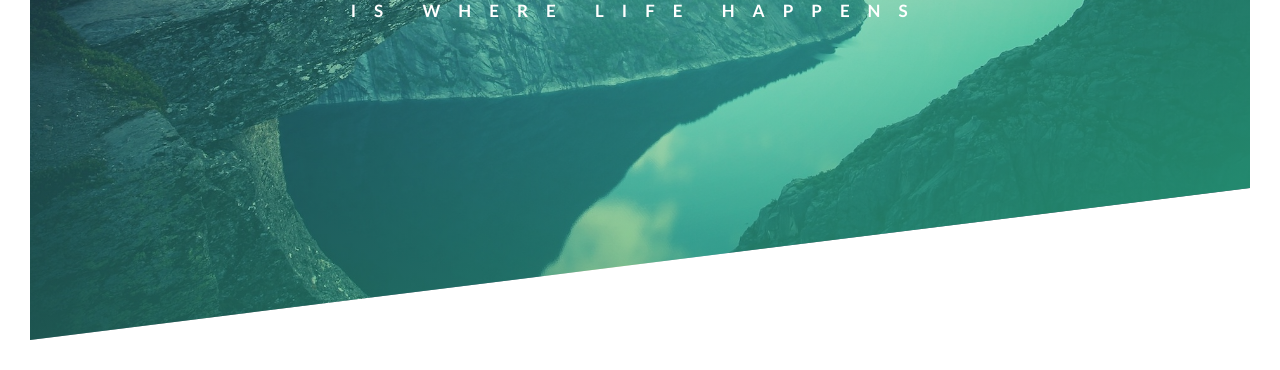
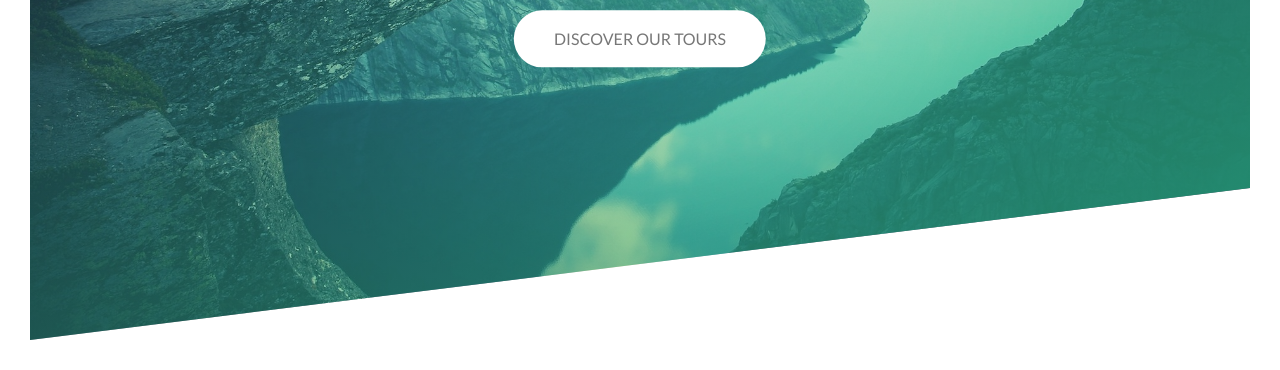
Before and after one commit to annguyen0505/css-trainning, a website: page index.html in a window 1280 px wide. Shown: the part 450-820 px from the top of the page. Drawn offline with Linux system fonts and the light colour scheme.

Commit message:
create animated button

```diff
--- a/css/style.css
+++ b/css/style.css
@@ -33,10 +33,6 @@ body {
   width: auto;
 }
 
-.header-primary:hover {
-  transform: scale(1.5);
-}
-
 .logo-sub {
   text-align: center;
   color: rgba(46, 44, 44, 0.788);
@@ -66,11 +62,42 @@ body {
   animation-timing-function: ease-out;
 }
 
+.btn:link,
+.btn:visited {
+  display: inline-block;
+  text-decoration: none;
+  text-transform: uppercase;
+  text-align: center;
+  border-radius: 100px;
+}
+
+.btn-white {
+  color: #777;
+  background-color: #fff;
+}
+
+.btn-medium {
+  padding: 15px 40px;
+}
+
+.btn-large {}
+
+.btn:hover {
+  transform: translateY(-5px);
+  box-shadow: 0 10px 20px 0 rgba(0, 0, 0, .5);
+}
+
+.btn:active {
+  transform: translateY(-2px);
+  box-shadow: 0 10px 10px 0 rgba(0, 0, 0, .5);
+}
+
 .centered-box {
   position: absolute;
   top: 50%;
   left: 50%;
   transform: translate(-50%, -50%);
+  text-align: center;
 }
 
 @keyframes moveInLeft {
--- a/index.html
+++ b/index.html
@@ -16,6 +16,8 @@
           <span class="header-primary-main">Outdoors</span>
           <span class="header-primary-sub">is where life happens</span>
         </h1>
+        <br/>
+        <a href="#" class="btn btn-medium btn-white"> Discover our tours</a>
       </div>
     </header>
   </body>
```
Also changed, not shown: package.json (added, +20 -0 lines).
